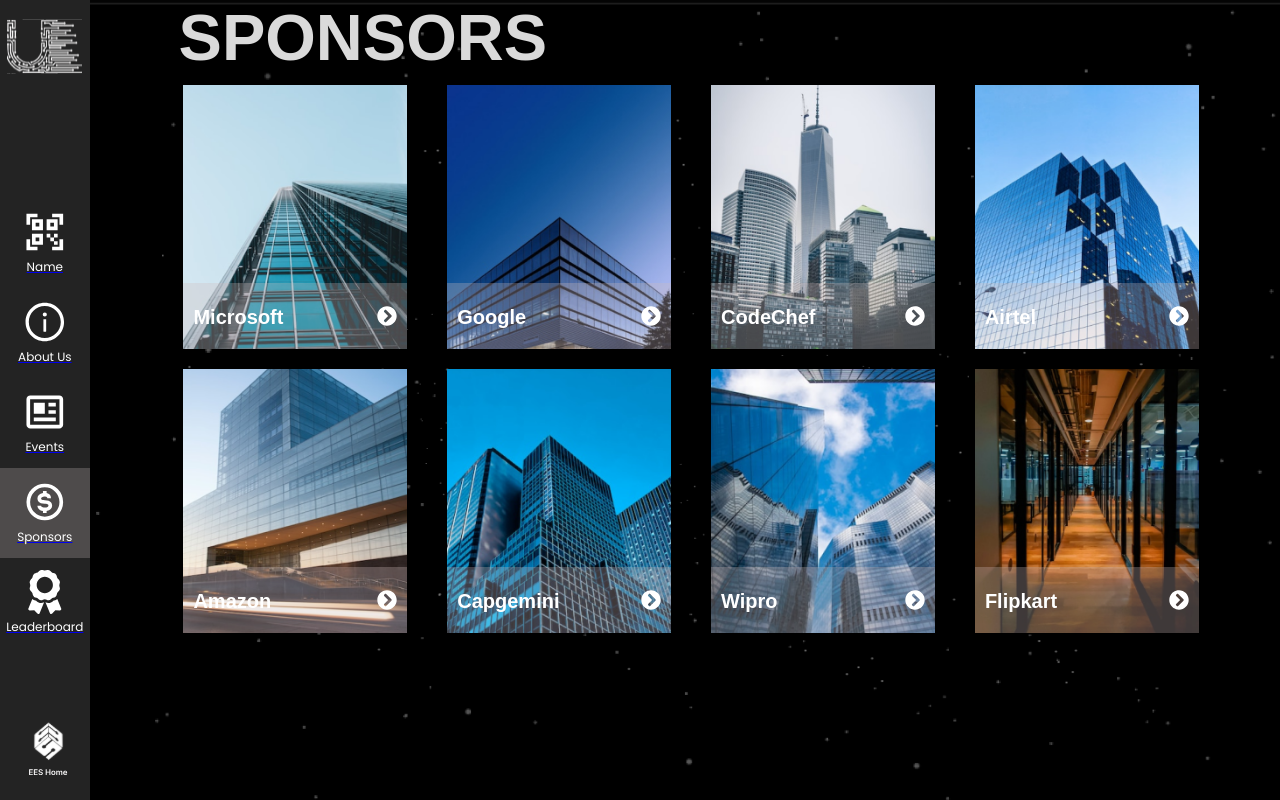
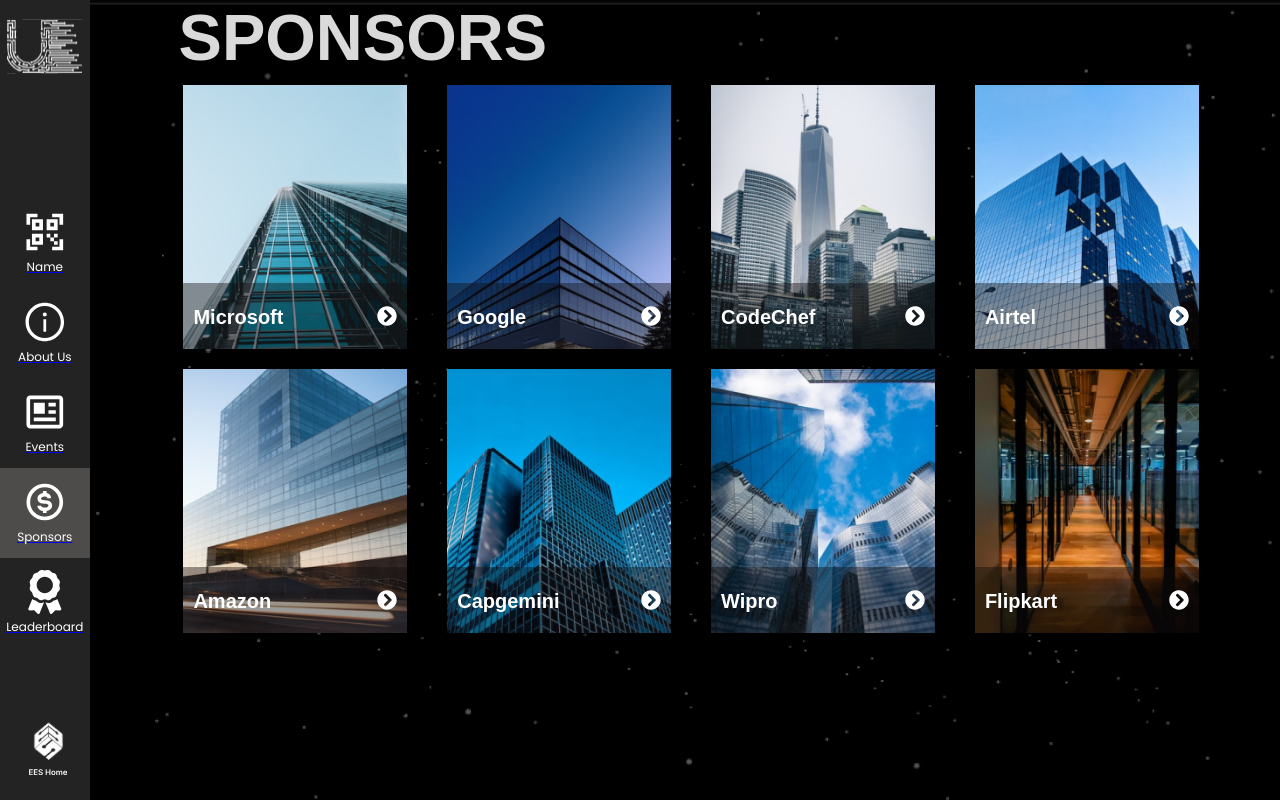
Before and after one commit to Udyam/main-website, a React (Create React App) app: page /udyam/sponsors in a window 1280 px wide. Built offline with nearby package versions, Linux system fonts and the light colour scheme; a web font is replaced by a local one.

Commit message:
Update Sponsor.css

```diff
--- a/src/Udyam/components/Sponsors/Sponsor.css
+++ b/src/Udyam/components/Sponsors/Sponsor.css
@@ -72,7 +72,7 @@
   font-family: 'League sparten', sans-serif;
   font-weight: bold;
   font-size: 20px;
-  background-color: rgb(206, 185, 185, 0.3);
+  background-color: rgba(18, 13, 13, 0.42);
   color: white;
   z-index: 1;
 }
```
